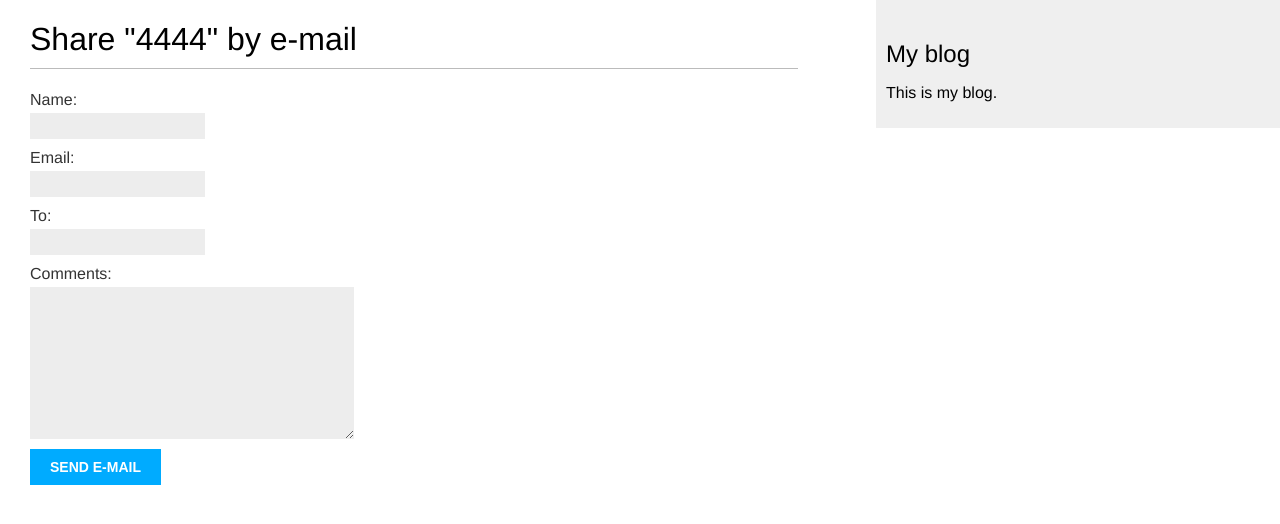
After one commit to kk412027247/django_blog, a Django app: page /blog/8/share in a window 1280 px wide. The commit adds this page. Shown: the top 524 px of the page. Run offline with Django 3.2, Linux system fonts and the light colour scheme; data comes from the database, SQL or seed files in the repository; both versions use the stored data as it was after the commit.

Commit message:
Creating forms from models

```diff
--- /dev/null
+++ b/blog/form.py
@@ -0,0 +1,13 @@
+from django import forms
+from .models import Comment
+
+class EmailPostForm(forms.Form):
+    name = forms.CharField(max_length=25)
+    email = forms.EmailField()
+    to = forms.EmailField()
+    comments = forms.CharField(required=False, widget=forms.Textarea)
+
+class CommentForm(forms.ModelForm):
+    class Meta:
+        model = Comment
+        fields = ('name', 'email', 'body')
--- a/blog/models.py
+++ b/blog/models.py
@@ -33,3 +33,18 @@ class Post(models.Model):
 
     def get_absolute_url(self):
         return reverse('blog:post_detail',args=[self.publish.year, self.publish.month, self.publish.day, self.slug])
+
+class Comment(models.Model):
+    post = models.ForeignKey(Post, on_delete=models.CASCADE, related_name='comments')
+    name = models.CharField(max_length=80)
+    email = models.EmailField()
+    body = models.TextField()
+    created = models.DateTimeField(auto_now_add=True)
+    updated = models.DateTimeField(auto_now=True)
+    active = models.BooleanField(default=True)
+
+    class Meta:
+        ordering=('created',)
+
+    def __str__(self):
+        return f'Comment by {self.name} on {self.post}'
--- a/blog/templates/blog/post/detail.html
+++ b/blog/templates/blog/post/detail.html
@@ -4,4 +4,9 @@
     <h1>{{ post.title }}</h1>
     <p class="date">Published{{ post.publish }} by {{ post.author }}</p>
     {{ post.body | linebreaks }}
+    <p>
+    <a href="{% url "blog:post_share" post.id %}">
+        Share this post
+    </a>
+    </p>
 {% endblock %}
--- /dev/null
+++ b/blog/templates/blog/post/share.html
@@ -0,0 +1,15 @@
+{%  extends 'blog/base.html' %}
+{% block title %}Share a post{% endblock %}
+{%  block content %}
+    {% if send %}
+        <h1>Email successfully send</h1>
+        <p>"{{ post.title }}" was successful sent to {{ form.cleaned_data.to }}.</p>
+    {% else %}
+        <h1>Share "{{ post.title }}" by e-mail</h1>
+        <form method="post">
+        {{ form.as_p }}
+        {% csrf_token %}
+            <input type="submit" value="Send e-mail">
+        </form>
+    {% endif %}
+{% endblock %}
--- a/blog/urls.py
+++ b/blog/urls.py
@@ -4,5 +4,6 @@ app_name = 'blog'
 urlpatterns = [
     # path('',views.post_list, name='post_list'),
     path('',views.PostListView.as_view(), name='post_list'),
-    path('<int:year>/<int:month>/<int:day>/<slug:post>',views.post_detail,name='post_detail')
+    path('<int:year>/<int:month>/<int:day>/<slug:post>',views.post_detail,name='post_detail'),
+    path('<int:post_id>/share',views.post_share,name='post_share')
 ]
--- a/blog/views.py
+++ b/blog/views.py
@@ -1,8 +1,9 @@
 from django.shortcuts import render, get_object_or_404
 from django.core.paginator import Paginator, EmptyPage, PageNotAnInteger
 from django.views.generic import ListView
-from .models import Post
-
+from django.core.mail import send_mail
+from .models import Post, Comment
+from .form import EmailPostForm, CommentForm
 
 
 def post_list(request):
@@ -15,17 +16,49 @@ def post_list(request):
         posts = paginator.page(1)
     except EmptyPage:
         posts = paginator.page(paginator.num_pages)
-    return render(request, 'blog/post/list.html', {'posts': posts, 'page':page})
+    return render(request, 'blog/post/list.html', {'posts': posts, 'page': page})
 
 
 def post_detail(request, year, month, day, post):
     post = get_object_or_404(
         Post, slug=post, status='published', publish__year=year, publish__month=month, publish__day=day
     )
-    return render(request, 'blog/post/detail.html', {'post': post})
+    comments = post.comments.filter(active=True)
+    new_comment = None
+
+    if request.method == 'POST':
+        comment_form = CommentForm(data=request.POST)
+        if comment_form.is_valid():
+            new_comment = comment_form.save(commit=False)
+            new_comment.post = post
+            new_comment.save()
+    else:
+        comment_form = CommentForm()
+    return render(request, 'blog/post/detail.html', {
+        'post': post, 'comments':comments, 'new_comment':new_comment, 'comment_form':comment_form
+    })
+
 
 class PostListView(ListView):
     queryset = Post.published.all()
     context_object_name = 'posts'
-    paginate_by =3
+    paginate_by = 3
     template_name = 'blog/post/list.html'
+
+
+def post_share(request, post_id):
+    post = get_object_or_404(Post, id=post_id, status='published')
+    send = False
+    if request.method == 'POST':
+        form = EmailPostForm(request.POST)
+        if form.is_valid():
+            cd = form.cleaned_data
+            post_url = request.build_absolute_uri(post.get_absolute_url())
+            subject = f"{cd['name']} recommends you read {post.title}"
+            message = f"Read {post.title} at {post_url}\n\n" \
+                      f"{cd['name']}\'s comments: {cd['comments']}"
+            send_mail(subject, message, '273189282@qq.com', [cd['to']])
+            send = True
+    else:
+        form = EmailPostForm()
+    return render(request, 'blog/post/share.html', {'post': post, 'form': form, 'send':send})
--- a/mysite/settings.py
+++ b/mysite/settings.py
@@ -119,3 +119,9 @@ USE_TZ = True
 # https://docs.djangoproject.com/en/3.0/howto/static-files/
 
 STATIC_URL = '/static/'
+
+EMAIL_HOST = 'smtp.qq.com'
+EMAIL_HOST_USER= '273189282@qq.com'
+EMAIL_HOST_PASSWORD='abc123abc123'
+EMAIL_PORT = 587
+EMAIL_USE_TLS = True
```
Also changed, not shown: blog/admin.py (+8 -1 lines), db.sqlite3.
